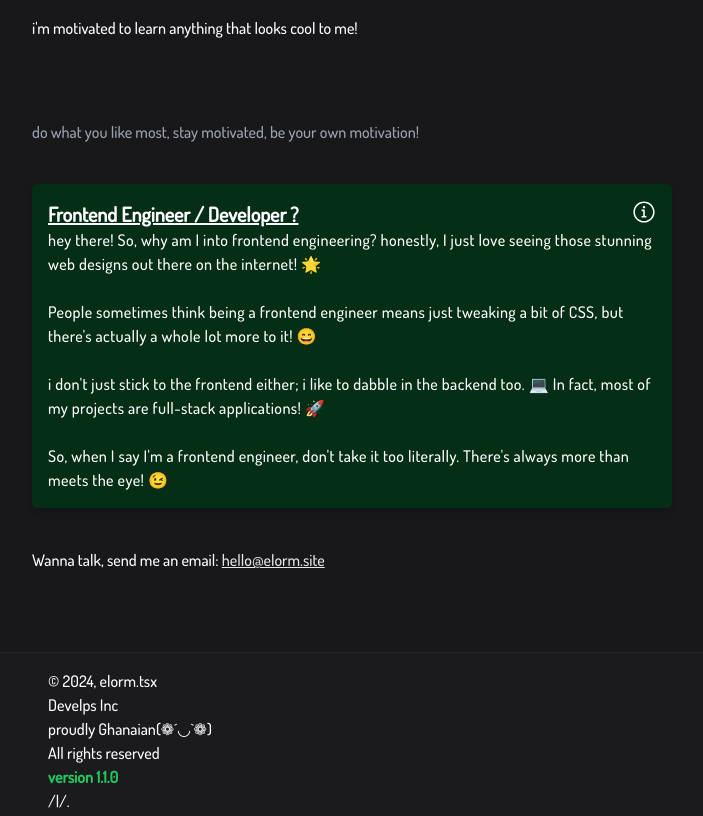
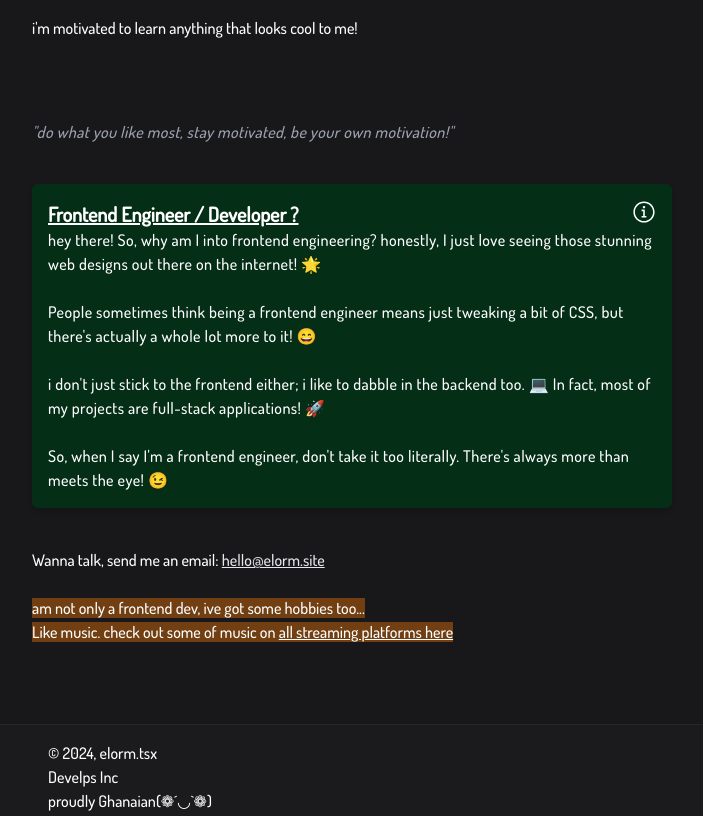
Before and after one commit to Akarikev/elorm, a Next.js app: page /about in a window 1280 px wide. Shown: the part 347-1163 px from the top of the page, without its empty margins (288-991 px from the left). Built offline with nearby package versions, Linux system fonts and the light colour scheme.

Commit message:
mod: about page2

```diff
--- a/app/about/page.tsx
+++ b/app/about/page.tsx
@@ -28,9 +28,11 @@ function page() {
           </p>
 
           <div className="mt-20">
-            <p className="italics text-gray-400">
-              do what you like most, stay motivated, be your own motivation!
+            <p className="italic text-gray-400 tracking-wide">
+              &quot;do what you like most, stay motivated, be your own
+              motivation!&quot;
             </p>
+            {/* <p className="text-right"> - i made it up</p> */}
           </div>
 
           <div className="mt-10 bg-green-950 p-4 rounded-md shadow-md">
@@ -73,6 +75,21 @@ function page() {
               hello@elorm.site
               {/* <Mail /> */}
             </Link>
+
+            <br />
+            <br />
+
+            <span className=" bg-yellow-900 ">
+              am not only a frontend dev, ive got some hobbies too...
+              <br />
+              Like music. check out some of music on{" "}
+              <Link
+                href={"https://linktr.ee/princeemuse"}
+                className="underline"
+              >
+                all streaming platforms here
+              </Link>
+            </span>
           </div>
         </div>
       </div>
```
